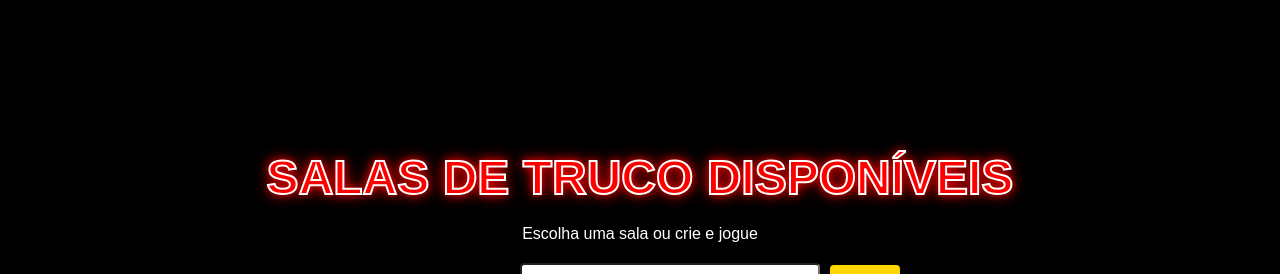
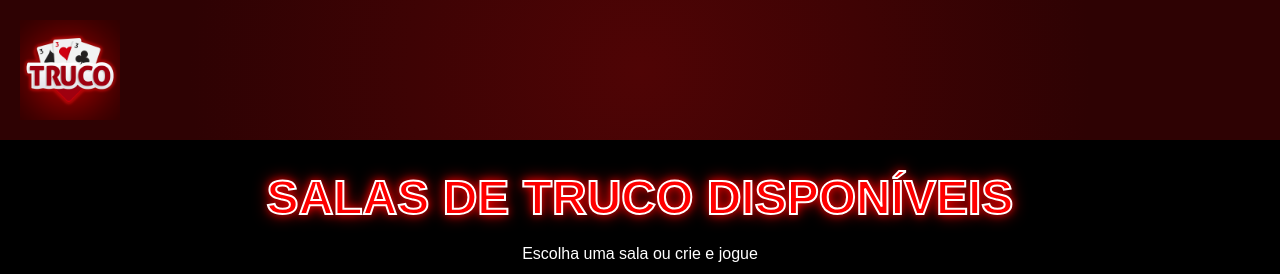
Before and after one commit to fipp-unoeste/atividade-bimestral-fipptruco-add, a Next.js app in the folder client/my-app/: page /salas in a window 1280 px wide. Shown: the top 274 px of the page. Built offline with nearby package versions, Linux system fonts and the light colour scheme; no server answers.

Commit message:
add nav na page salas

```diff
--- a/client/my-app/app/components/equipes.js
+++ b/client/my-app/app/components/equipes.js
@@ -71,7 +71,7 @@ export default function Equipes() {
                                 cursor: 'pointer',
                                 transition: 'all 0.3s ease',
                                 textAlign: 'center',}} onClick={() => entrar(1)}>
-                                    Entrar pela Equipe 1
+                                    Equipe 1
                             </button>
                         )}
 
@@ -87,7 +87,7 @@ export default function Equipes() {
                                 cursor: 'pointer',
                                 transition: 'all 0.3s ease',
                                 textAlign: 'center',}} onClick={() => entrar(2)}>
-                                    Entrar pela Equipe 2
+                                    Equipe 2
                             </button>
                         )}
 
--- a/client/my-app/app/salas/page.js
+++ b/client/my-app/app/salas/page.js
@@ -1,12 +1,62 @@
 'use client'
 
 import Link from 'next/link';
-import { useEffect, useRef, useState } from 'react';
+import { useContext, useEffect, useState } from 'react';
 import Salas from '../components/salas';
+import UserContext from '../context/userContext'; // Ajuste o caminho para o contexto
+import { useRouter } from 'next/navigation';
+
 
 export default function Sala() {
 
+    const router = useRouter();
+    const { user, logout } = useContext(UserContext);
+    const [dropdownVisible, setDropdownVisible] = useState(false);
+    const [userName, setUserName] = useState('Sem nome');
+
+    useEffect(() => {
+        if (user && user.nome) {
+            setUserName(user.nome);
+        }
+    }, [user]);
+
+    const handleLogout = () => {
+        logout();
+        router.push('/login');
+    };
+
     return (
+
+        <div style={styles.pageContainer}>
+            <nav style={styles.nav}>
+                <div style={styles.logoContainer}>
+                    <a href="/">
+                        <img src="./logotruco.png" alt="Logo Truco Online" style={styles.logo} />
+                    </a>
+                </div>
+                {/* <div style={styles.navLinks}>
+                    <Link href="/login" style={styles.navButton}>Login</Link>
+                    <Link href="/cadastro" style={styles.navButton}>Cadastro</Link>
+                    <Link href="/salas" style={styles.navButton}>Ver Salas</Link>
+                </div> */}
+                <div style={styles.navUser}>
+
+
+                    {user && user.nome && (
+                        <div style={styles.profileContainer} onClick={() => setDropdownVisible(!dropdownVisible)}>
+                            <img src="./usuario.png" alt="Profile" style={styles.profileImage} />
+                            <span style={styles.profileName}>{userName}</span>
+                            <div style={dropdownVisible ? styles.dropdownMenuActive : styles.dropdownMenu}>
+                                <a className="dropdown-item" href="#" data-toggle="modal" data-target="#logoutModal" onClick={handleLogout}>
+                                    <i className="fas fa-sign-out-alt fa-sm fa-fw mr-2 text-gray-400" ></i>
+                                    Logout
+                                </a>
+                            </div>
+                        </div>
+                    )}
+                </div>
+            </nav>
+
         <div style={styles.container}>
         <h1 style={styles.title}>Salas de Truco Disponíveis</h1>
         <span>Escolha uma sala ou crie e jogue</span>
@@ -22,10 +72,104 @@ export default function Sala() {
             </Link>
         </div> */}
             </div>
+        </div>
+
+
+
     )
 }
 
 const styles = {
+
+    //nav
+    pageContainer: {
+        fontFamily: 'Arial, sans-serif',
+    },
+    nav: {
+        // display: 'flex',
+        // justifyContent: 'space-between',
+        // alignItems: 'center',
+        // padding: '20px',
+        // // backgroundColor: '#ecac44',
+        // backgroundColor: '#4f0405',
+        // color: '#fff',
+
+        display: 'flex',
+        justifyContent: 'space-between',
+        alignItems: 'center',
+        padding: '20px',
+        background: 'radial-gradient(circle, #4f0405, #2e0203 70%)', // Gradiente radial
+        color: '#fff',
+    },
+    logoContainer: {
+        flex: 1,
+    },
+    logo: {
+        width: '100px',
+        height: 'auto',
+        display: 'flex',
+        justifyContent: 'center',
+        alignItems: 'center',
+        backgroundColor: '#4f0405', // Mesma cor do fundo do seu `nav`
+        border: 'none',
+    },
+
+    navUser: {
+        flex: '1',
+        display: 'flex',
+        justifyContent: 'flex-end',
+        gap: '15px',
+        alignItems: 'center',
+    },
+    // navButton: {
+    //     color: 'black',
+    //     textDecoration: 'none',
+    //     fontSize: '1.2rem',
+    //     padding: '10px',
+    //     backgroundColor: '#555555 ',
+    //     borderRadius: '5px',
+    //     transition: 'background-color 0.3s',
+    //     margin: '10px',
+    // },
+
+
+
+
+    profileContainer: {
+        display: 'flex',
+        flexDirection: 'column',
+        alignItems: 'center',
+        cursor: 'pointer',
+        position: 'relative',
+    },
+    profileImage: {
+        width: '50px',
+        height: '50px',
+        borderRadius: '50%',
+    },
+    profileName: {
+        marginTop: '10px',
+        color: '#fff',
+        fontSize: '1rem',
+    },
+    dropdownMenu: {
+        display: 'none',
+        position: 'absolute',
+        top: '100%',
+        right: '0',
+        backgroundColor: '#ffffff',
+        boxShadow: '0px 8px 16px rgba(0, 0, 0, 0.2)',
+        zIndex: '1',
+    },
+    dropdownMenuActive: {
+        display: 'block',
+    },
+
+
+
+
+
+    //salas
     container: {
         display: 'flex',
         flexDirection: 'column',
@@ -49,7 +193,7 @@ const styles = {
         WebkitTextStroke: '2px #ffffff',
         fontWeight: 'bold',
         textTransform: 'uppercase',
-        marginTop: '150px',
+        marginTop: '30px',
 
     },
     description: {
```
Lines whose indentation alone changed are shown as unchanged.
